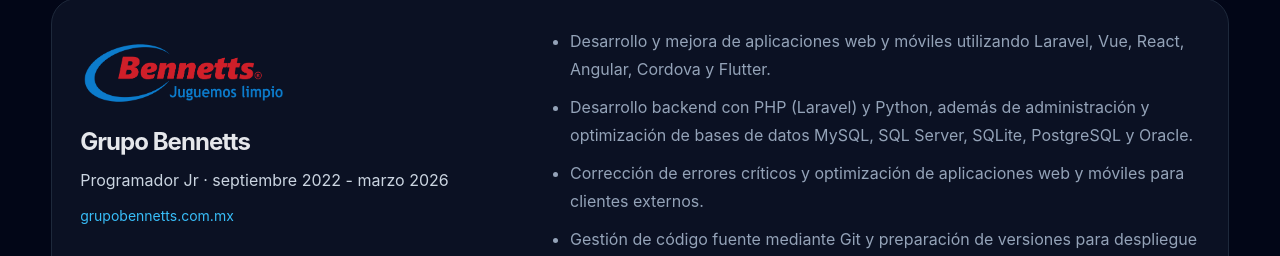
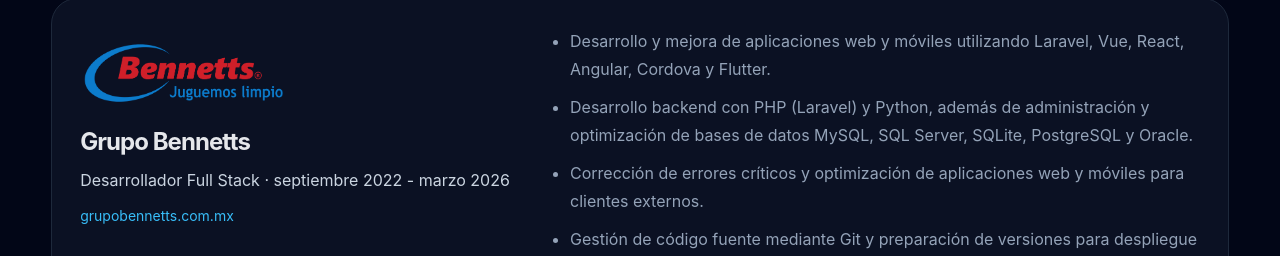
Before and after one commit to salvadorcast/portafolio-ed, a Vue app: page / in a window 1280 px wide. Shown: the part 1791-2047 px from the top of the page. Built offline with nearby package versions, Linux system fonts and the light colour scheme.

Commit message:
Actualización FS

```diff
--- a/src/components/Portfolio.vue
+++ b/src/components/Portfolio.vue
@@ -96,7 +96,7 @@
                 <img :src="'./images/icons/bennetts.png'" height="60px" alt="">
             </p>
             <h3>Grupo Bennetts</h3>
-            <p class="role">Programador Jr · septiembre 2022 - marzo 2026</p>
+            <p class="role">Desarrollador Full Stack · septiembre 2022 - marzo 2026</p>
             <a href="https://grupobennetts.com.mx" target="_blank">
               grupobennetts.com.mx
             </a>
```
